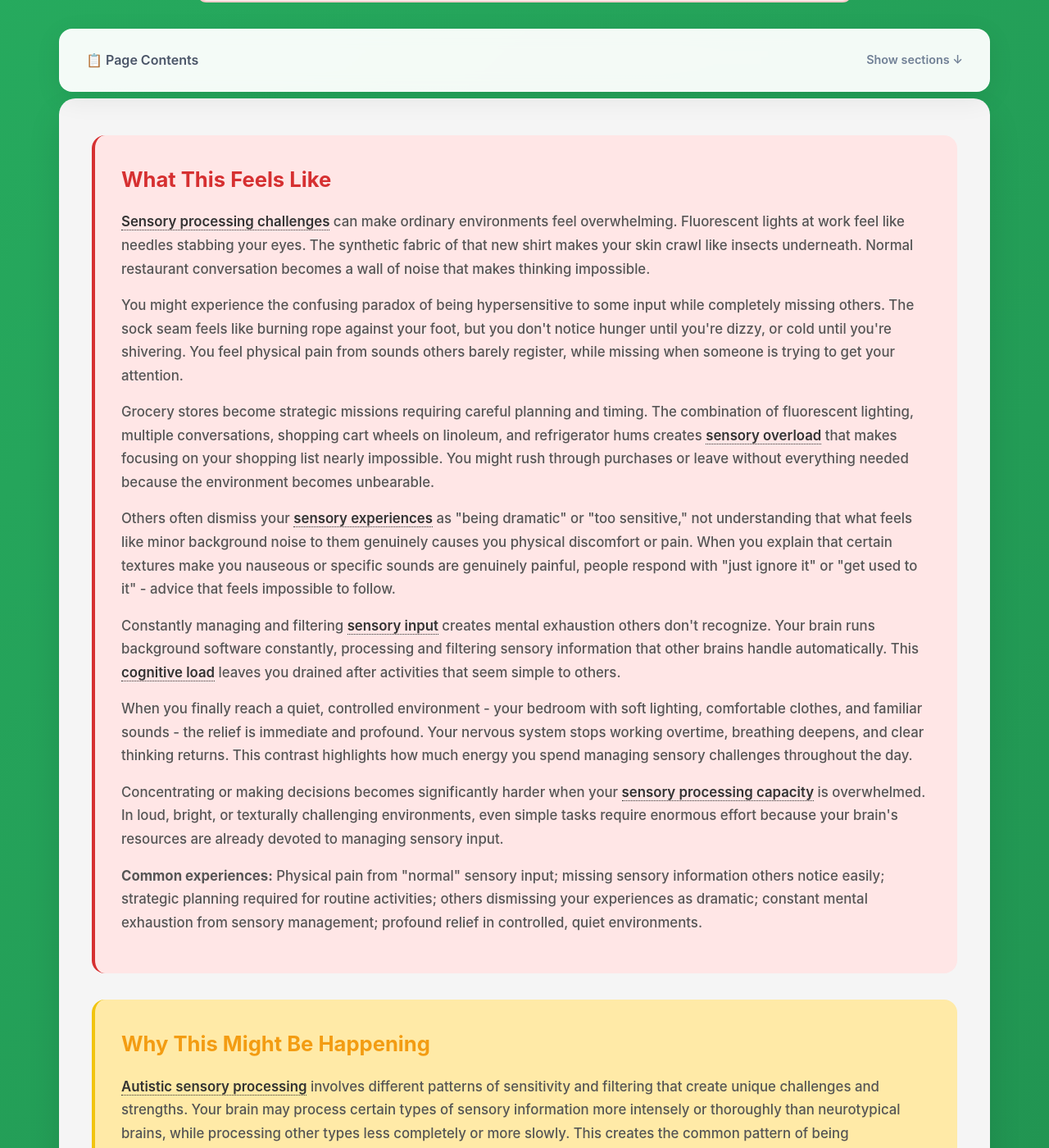
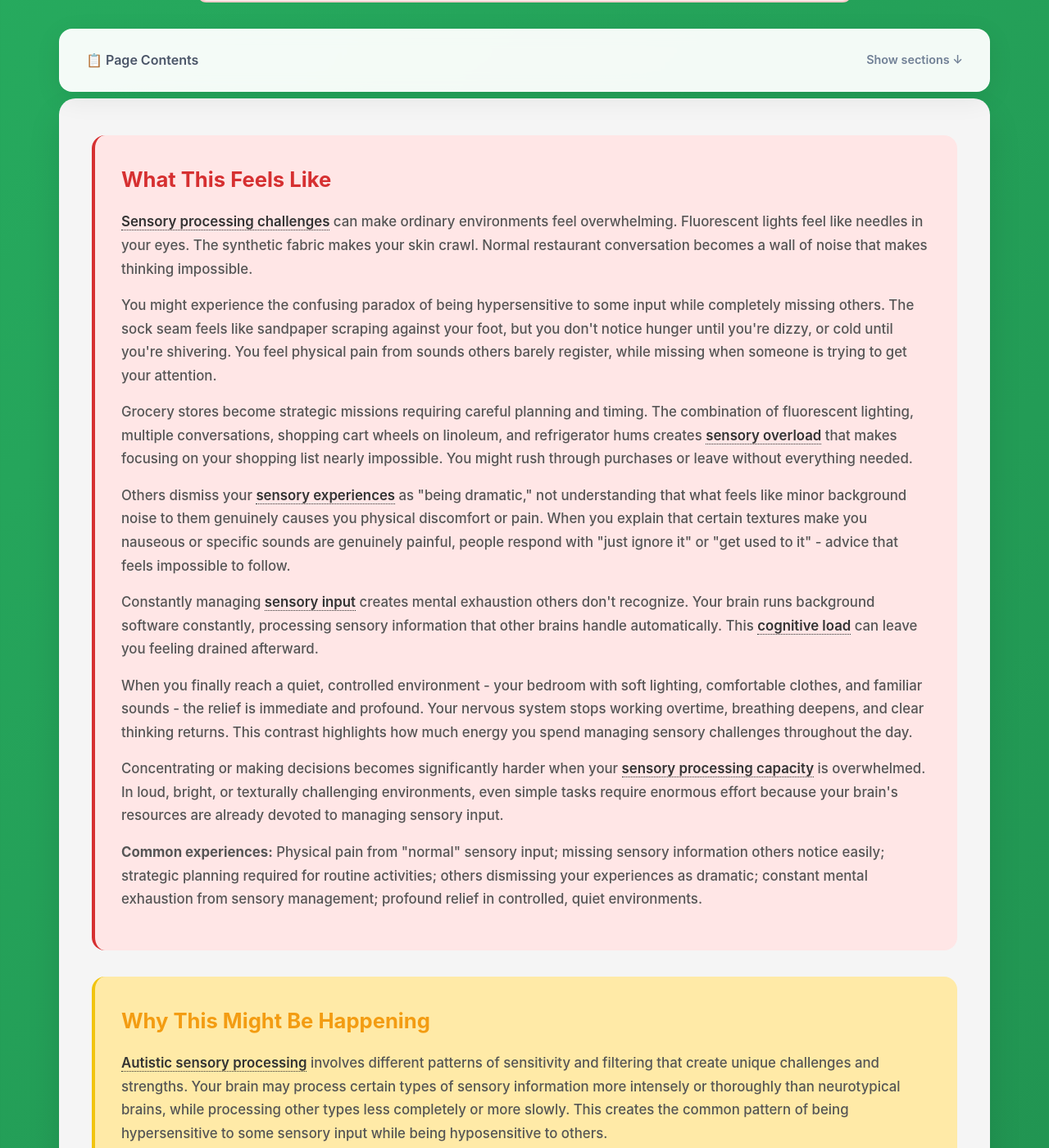
Before and after one commit to neurodivergent-survival-guide/neurodivergent-survival-guide, a Jekyll site: the page built from struggles/sensory-processing-challenges.html, in a window 1280 px wide and 1400 px high, scrolled down 564 px. Shown: the whole window at 82% size. Built offline with Jekyll 4.4.1, drawn with Linux system fonts in a browser that asks for light colours.

Commit message:
Update sensory-processing-challenges.html

```diff
--- a/struggles/sensory-processing-challenges.html
+++ b/struggles/sensory-processing-challenges.html
@@ -25,15 +25,15 @@ search_terms: ["sounds hurt", "lights too bright", "can't stand textures", "tags
 <div class="content-card">
     <div class="what-section">
         <h2 id="what-this-feels-like">What This Feels Like</h2>
-        <p><a class="jargon">Sensory processing challenges<span class="tooltip">Difficulty managing sensory input in ways that differ from typical expectations</span></a> can make ordinary environments feel overwhelming. Fluorescent lights at work feel like needles stabbing your eyes. The synthetic fabric of that new shirt makes your skin crawl like insects underneath. Normal restaurant conversation becomes a wall of noise that makes thinking impossible.</p>
+        <p><a class="jargon">Sensory processing challenges<span class="tooltip">Difficulty managing sensory input in ways that differ from typical expectations</span></a> can make ordinary environments feel overwhelming. Fluorescent lights feel like needles in your eyes. The synthetic fabric makes your skin crawl. Normal restaurant conversation becomes a wall of noise that makes thinking impossible.</p>
 
-        <p>You might experience the confusing paradox of being hypersensitive to some input while completely missing others. The sock seam feels like burning rope against your foot, but you don't notice hunger until you're dizzy, or cold until you're shivering. You feel physical pain from sounds others barely register, while missing when someone is trying to get your attention.</p>
+        <p>You might experience the confusing paradox of being hypersensitive to some input while completely missing others. The sock seam feels like sandpaper scraping against your foot, but you don't notice hunger until you're dizzy, or cold until you're shivering. You feel physical pain from sounds others barely register, while missing when someone is trying to get your attention.</p>
 
-        <p>Grocery stores become strategic missions requiring careful planning and timing. The combination of fluorescent lighting, multiple conversations, shopping cart wheels on linoleum, and refrigerator hums creates <a class="jargon">sensory overload<span class="tooltip">When sensory input exceeds your brain's processing capacity</span></a> that makes focusing on your shopping list nearly impossible. You might rush through purchases or leave without everything needed because the environment becomes unbearable.</p>
+        <p>Grocery stores become strategic missions requiring careful planning and timing. The combination of fluorescent lighting, multiple conversations, shopping cart wheels on linoleum, and refrigerator hums creates <a class="jargon">sensory overload<span class="tooltip">When sensory input exceeds your brain's processing capacity</span></a> that makes focusing on your shopping list nearly impossible. You might rush through purchases or leave without everything needed.</p>
 
-        <p>Others often dismiss your <a class="jargon">sensory experiences<span class="tooltip">How your nervous system processes sights, sounds, textures, and other sensory information</span></a> as "being dramatic" or "too sensitive," not understanding that what feels like minor background noise to them genuinely causes you physical discomfort or pain. When you explain that certain textures make you nauseous or specific sounds are genuinely painful, people respond with "just ignore it" or "get used to it" - advice that feels impossible to follow.</p>
+        <p>Others dismiss your <a class="jargon">sensory experiences<span class="tooltip">How your nervous system processes sights, sounds, textures, and other sensory information</span></a> as "being dramatic," not understanding that what feels like minor background noise to them genuinely causes you physical discomfort or pain. When you explain that certain textures make you nauseous or specific sounds are genuinely painful, people respond with "just ignore it" or "get used to it" - advice that feels impossible to follow.</p>
 
-        <p>Constantly managing and filtering <a class="jargon">sensory input<span class="tooltip">Information your brain receives through sight, sound, touch, smell, taste, and movement</span></a> creates mental exhaustion others don't recognize. Your brain runs background software constantly, processing and filtering sensory information that other brains handle automatically. This <a class="jargon">cognitive load<span class="tooltip">The mental effort required to process and manage sensory information</span></a> leaves you drained after activities that seem simple to others.</p>
+        <p>Constantly managing <a class="jargon">sensory input<span class="tooltip">Information your brain receives through sight, sound, touch, smell, taste, and movement</span></a> creates mental exhaustion others don't recognize. Your brain runs background software constantly, processing sensory information that other brains handle automatically. This <a class="jargon">cognitive load<span class="tooltip">The mental effort required to process and manage sensory information</span></a> can leave you feeling drained afterward.</p>
 
         <p>When you finally reach a quiet, controlled environment - your bedroom with soft lighting, comfortable clothes, and familiar sounds - the relief is immediate and profound. Your nervous system stops working overtime, breathing deepens, and clear thinking returns. This contrast highlights how much energy you spend managing sensory challenges throughout the day.</p>
 
```
